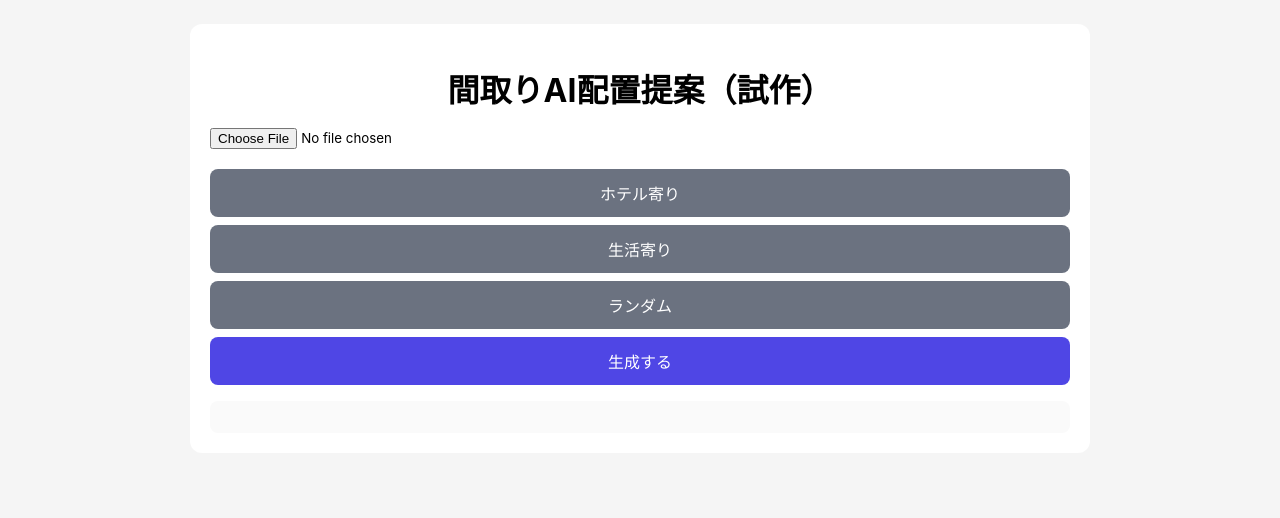
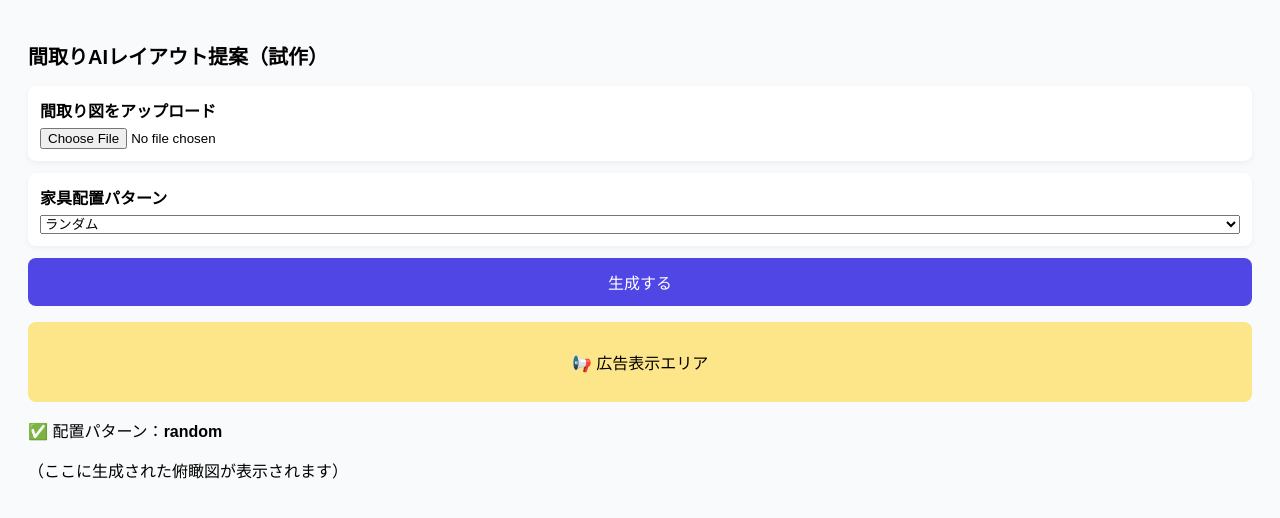
Before and after one commit to daibunfuku/madori_ai_app, a plain HTML site: page index.html in a window 1280 px wide. Both pictures are taken after a click on the button "生成する". Drawn offline with Linux system fonts and the light colour scheme.

Commit message:
仕切り直し

```diff
--- a/index.html
+++ b/index.html
@@ -2,43 +2,43 @@
 <html lang="ja">
 <head>
   <meta charset="UTF-8" />
-  <meta name="viewport" content="width=device-width, initial-scale=1.0" />
-  <title>間取りAI試作</title>
-  <link rel="stylesheet" href="style.css" />
+  <title>間取りAI 試作</title>
+  <link rel="stylesheet" href="style.css">
 </head>
+<body>
 
-<body>
-  <div class="container">
-    <h1>間取りAI配置提案（試作）</h1>
+  <h1>間取りAIレイアウト提案（試作）</h1>
 
   <!-- 画像アップロード -->
-    <input type="file" id="imageInput" accept="image/*" />
-
-    <div class="upload-preview">
+  <div class="card">
+    <label>間取り図をアップロード</label>
+    <input type="file" id="imageInput" accept="image/*">
     <img id="previewImage" />
   </div>
 
-    <!-- パターン選択 -->
-    <div class="pattern-buttons">
-      <button class="patternBtn" data-type="hotel">ホテル寄り</button>
-      <button class="patternBtn" data-type="life">生活寄り</button>
-      <button class="patternBtn" data-type="random">ランダム</button>
+  <!-- 配置パターン選択（プルダウン） -->
+  <div class="card">
+    <label>家具配置パターン</label>
+    <select id="patternSelect">
+      <option value="random">ランダム</option>
+      <option value="hotel">ホテル寄り</option>
+      <option value="living">生活寄り</option>
+    </select>
   </div>
 
   <!-- 生成ボタン -->
   <button id="generateBtn">生成する</button>
 
-    <!-- 生成中 -->
-    <div class="loading">生成中です…</div>
+  <!-- 生成中表示 -->
+  <div id="loading" class="hidden">生成中です…</div>
 
-    <!-- 広告 -->
-    <div class="ad-box">
-      広告表示エリア
+  <!-- 広告（ダミー） -->
+  <div id="adArea" class="hidden">
+    <p>📢 広告表示エリア</p>
   </div>
 
-    <!-- 結果 -->
-    <div class="result"></div>
-  </div>
+  <!-- 結果表示 -->
+  <div id="result"></div>
 
   <script src="script.js"></script>
 </body>
--- a/script.js
+++ b/script.js
@@ -1,16 +1,49 @@
-console.log("script.js 読み込まれてます");
+console.log("script.js 読み込みOK");
 
-let selectedPattern = "random";
+// 要素取得
+const imageInput = document.getElementById("imageInput");
+const previewImage = document.getElementById("previewImage");
+const patternSelect = document.getElementById("patternSelect");
+const generateBtn = document.getElementById("generateBtn");
+const loading = document.getElementById("loading");
+const adArea = document.getElementById("adArea");
+const result = document.getElementById("result");
 
-const patternButtons = document.querySelectorAll(".patternBtn");
+// 画像アップロード表示
+imageInput.addEventListener("change", () => {
+  const file = imageInput.files[0];
+  if (!file) return;
 
-patternButtons.forEach((btn) => {
-  btn.addEventListener("click", () => {
-    console.log("クリック:", btn.dataset.type);
+  const reader = new FileReader();
+  reader.onload = () => {
+    previewImage.src = reader.result;
+    previewImage.style.display = "block";
+  };
+  reader.readAsDataURL(file);
+});
 
-    patternButtons.forEach((b) => b.classList.remove("active"));
-    btn.classList.add("active");
+// 生成ボタン
+generateBtn.addEventListener("click", () => {
+  const selectedPattern = patternSelect.value;
 
-    selectedPattern = btn.dataset.type;
-  });
+  // 生成中ON
+  loading.classList.remove("hidden");
+  adArea.classList.add("hidden");
+  result.innerHTML = "";
+
+  console.log("選択パターン:", selectedPattern);
+
+  // 疑似生成（API想定）
+  setTimeout(() => {
+    loading.classList.add("hidden");
+
+    // 広告表示
+    adArea.classList.remove("hidden");
+
+    // 結果表示（仮）
+    result.innerHTML = `
+      <p>✅ 配置パターン：<strong>${selectedPattern}</strong></p>
+      <p>（ここに生成された俯瞰図が表示されます）</p>
+    `;
+  }, 2000);
 });
--- a/style.css
+++ b/style.css
@@ -1,88 +1,69 @@
-* {
-  box-sizing: border-box;
-  font-family: -apple-system, BlinkMacSystemFont, "Segoe UI",
-    "Hiragino Kaku Gothic ProN", "Meiryo", sans-serif;
-}
-
 body {
-  background: #f5f5f5;
-  padding: 16px;
-}
-
-.container {
-  max-width: 900px;
-  margin: 0 auto;
-  background: #fff;
+  font-family: sans-serif;
+  background: #f9fafb;
   padding: 20px;
-  border-radius: 12px;
 }
 
 h1 {
-  text-align: center;
+  font-size: 20px;
   margin-bottom: 16px;
 }
 
-input[type="file"] {
+.card {
+  background: #fff;
+  padding: 12px;
+  border-radius: 8px;
   margin-bottom: 12px;
+  box-shadow: 0 2px 6px rgba(0,0,0,0.05);
 }
 
-.upload-preview img {
-  max-width: 100%;
-  display: none;
-  border-radius: 8px;
-  margin-bottom: 12px;
+label {
+  display: block;
+  margin-bottom: 6px;
+  font-weight: bold;
+}
+
+select,
+input[type="file"] {
+  width: 100%;
 }
 
 button {
   width: 100%;
   padding: 12px;
-  margin-top: 8px;
+  background: #4f46e5;
+  color: #fff;
   border: none;
   border-radius: 8px;
-  background: #4f46e5;
-  color: #fff;
-  font-size: 1rem;
+  font-size: 16px;
   cursor: pointer;
 }
 
-.pattern-buttons button {
-  background: #6b7280;
+button:hover {
+  opacity: 0.9;
 }
 
-.loading {
+#previewImage {
+  margin-top: 10px;
+  max-width: 100%;
   display: none;
-  text-align: center;
-  margin: 16px 0;
+  border-radius: 6px;
 }
 
-.ad-box {
-  display: none;
-  margin: 16px 0;
-  padding: 16px;
-  border: 2px dashed #ccc;
+#loading {
+  margin-top: 12px;
   text-align: center;
-  color: #777;
+  font-weight: bold;
 }
 
-.result {
+#adArea {
   margin-top: 16px;
-  padding: 16px;
-  background: #fafafa;
+  padding: 12px;
+  background: #fde68a;
+  text-align: center;
   border-radius: 8px;
-.pattern-buttons {
-  display: flex;
-  gap: 8px;
 }
 
-.patternBtn {
-  flex: 1;
-  background: #e5e7eb;
-  color: #111;
+.hidden {
+  display: none;
 }
-
-.patternBtn.active {
-  background: red !important;
-  color: white !important;
-}
-
-}
```
Lines whose indentation alone changed are shown as unchanged.
